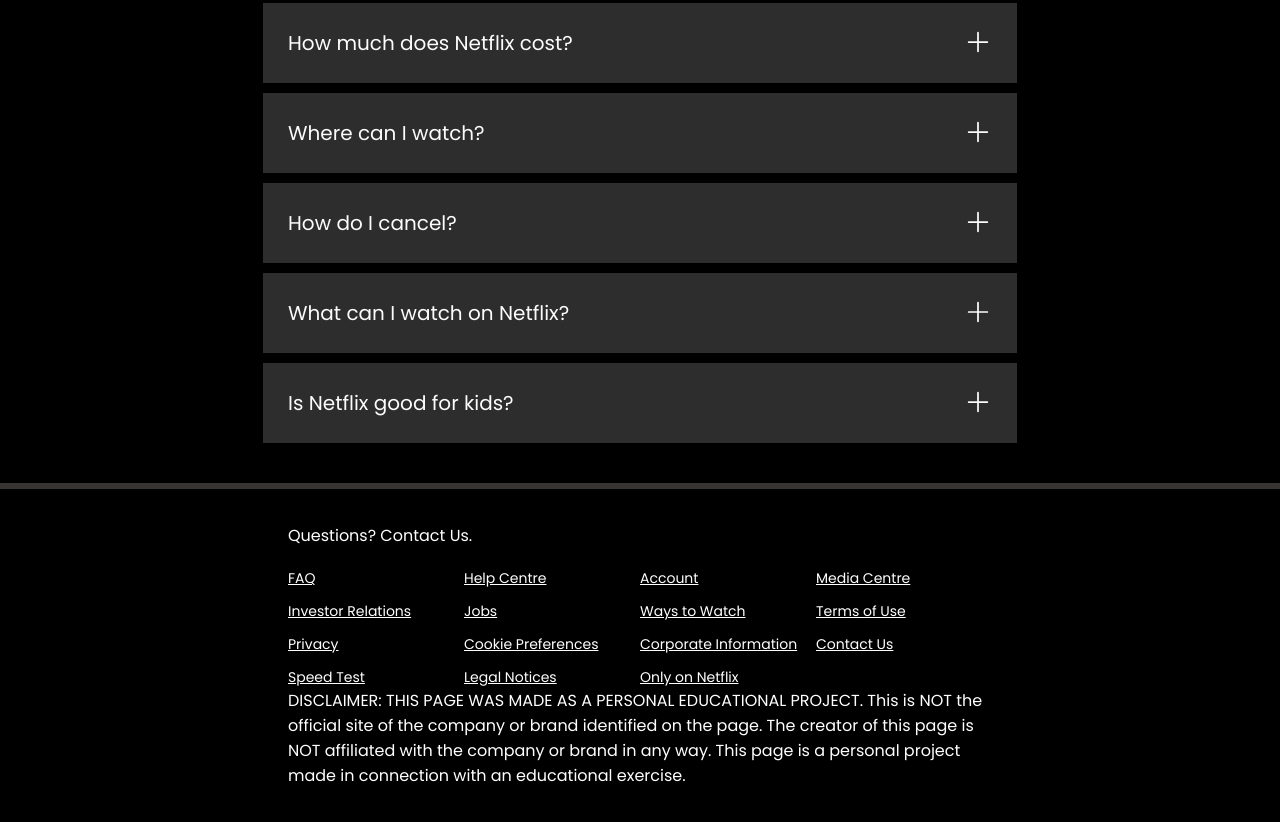
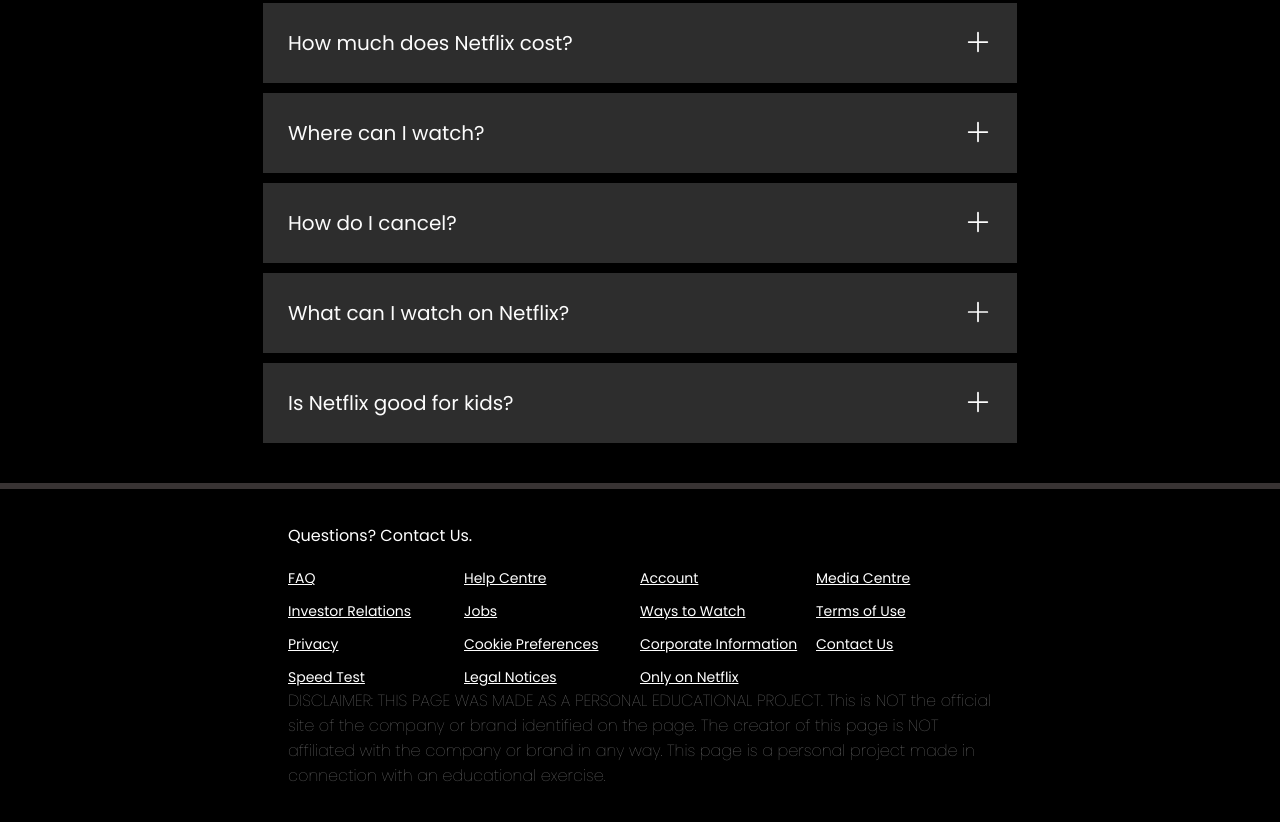
Before and after one commit to fatin-israq/Netflix-Home-Page-Clone, a plain HTML site: page index.html in a window 1280 px wide. Shown: the part 2483-3305 px from the top of the page. Drawn offline with Linux system fonts and the light colour scheme; a web font is replaced by a local one.

Commit message:
Add disclaimer styling

```diff
--- a/style.css
+++ b/style.css
@@ -137,6 +137,11 @@ nav button {
   align-items: center;
   justify-content: center;
   gap: 16px;
+}
+
+.disclaimer {
+  color: grey;
+  font-weight: 150;
 }
 
 @media screen and (max-width: 600px) {
```
